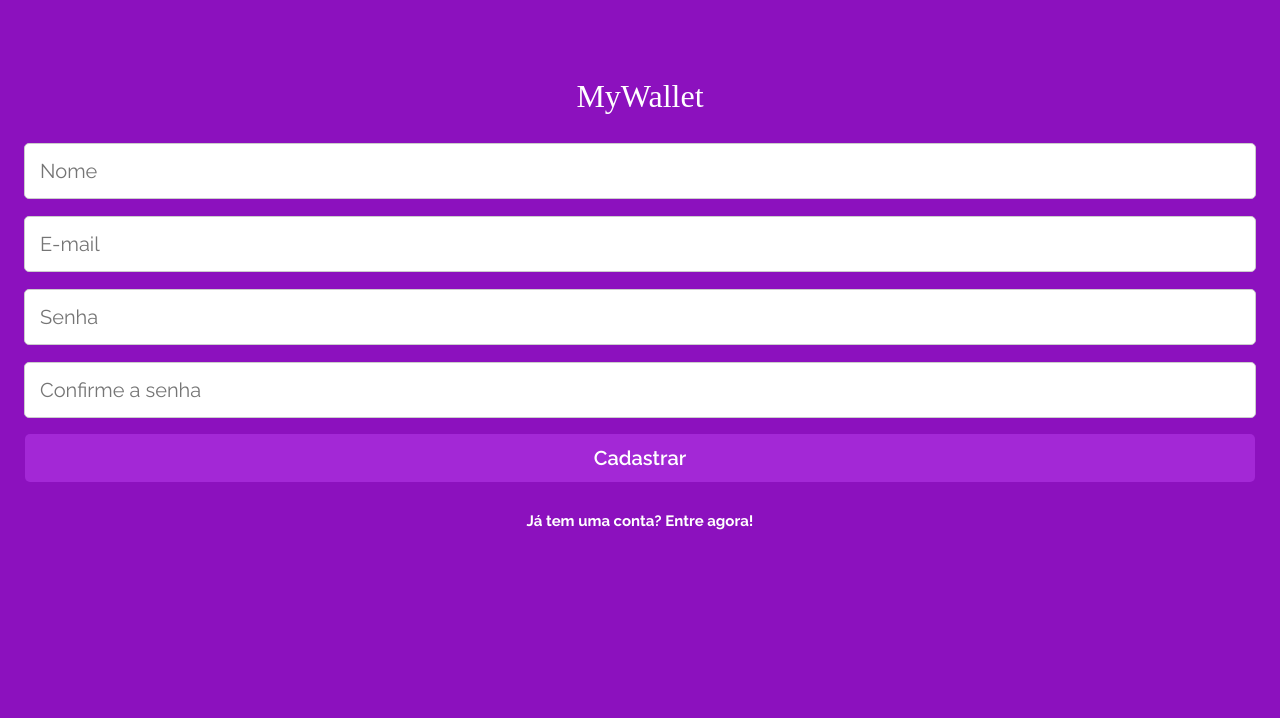
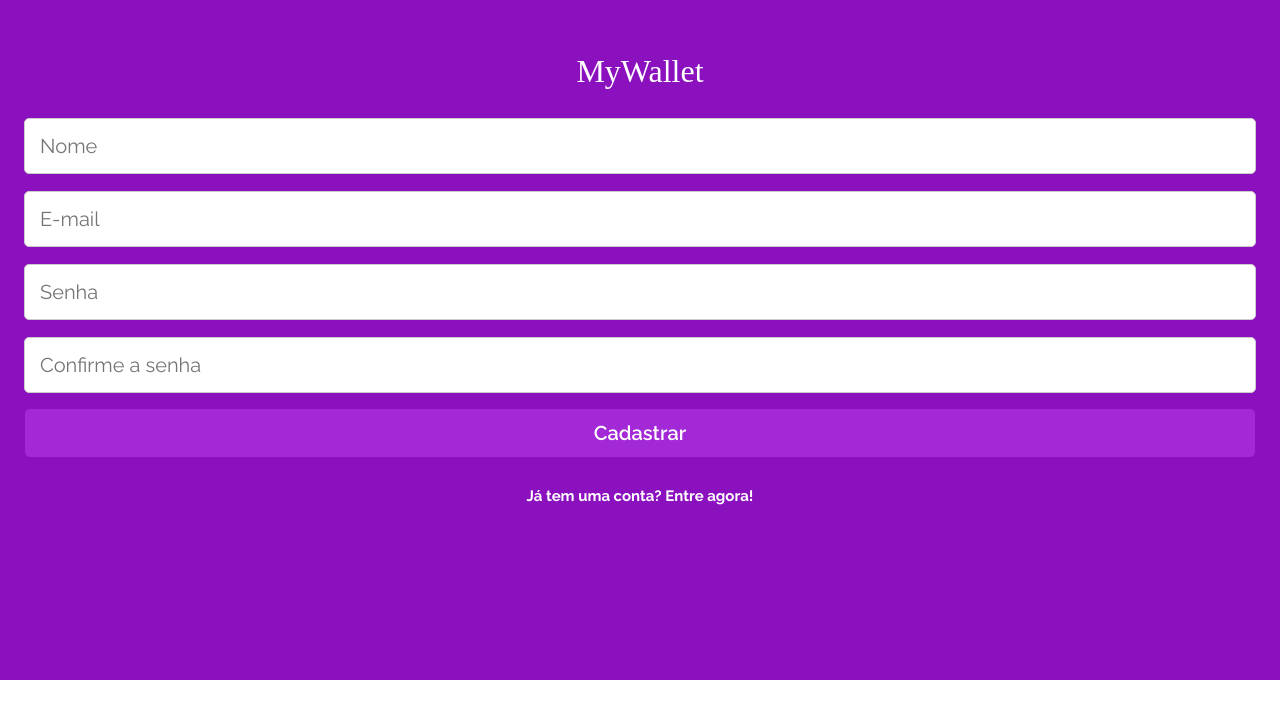
Before and after one commit to lgmacedo/mywallet-front, a React (Create React App) app: page /cadastro in a window 1280 px wide. Shown: the part 120-838 px from the top of the page. After the commit the page ends 800 px from the top, so only its background shows below. Built offline with nearby package versions, Linux system fonts and the light colour scheme; no server answers; a web font is replaced by a local one.

Commit message:
minor visual fixes

```diff
--- a/src/App.js
+++ b/src/App.js
@@ -2,7 +2,6 @@ import {
   BrowserRouter,
   Routes,
   Route,
-  RedirectFunction,
 } from "react-router-dom";
 import { useState } from "react";
 import styled from "styled-components";
@@ -14,7 +13,6 @@ import UserContext from "./contexts/UserContext";
 import TransactionEditPage from "./pages/TransactionEditPage";
 
 export default function App() {
-  window.scrollTo(0, 0);
   const [user, setUser] = useState({});
 
   return (
--- a/src/pages/SignInPage.js
+++ b/src/pages/SignInPage.js
@@ -76,7 +76,7 @@ export default function SignInPage() {
 }
 
 const SignInContainer = styled.section`
-  height: 100vh;
+  height: calc(100vh - 50px);
   display: flex;
   flex-direction: column;
   justify-content: center;
--- a/src/pages/SignUpPage.js
+++ b/src/pages/SignUpPage.js
@@ -97,7 +97,7 @@ export default function SignUpPage() {
 }
 
 const SignUpContainer = styled.section`
-  height: 100vh;
+  height: calc(100vh - 50px);
   display: flex;
   flex-direction: column;
   justify-content: center;
--- a/src/style/GlobalStyle.js
+++ b/src/style/GlobalStyle.js
@@ -57,9 +57,6 @@ const GlobalStyle = createGlobalStyle`
     ::-webkit-scrollbar {
          display: none;
     }
-    body{
-        overflow: hidden;
-    }
 `;
 
 export default GlobalStyle;
```
